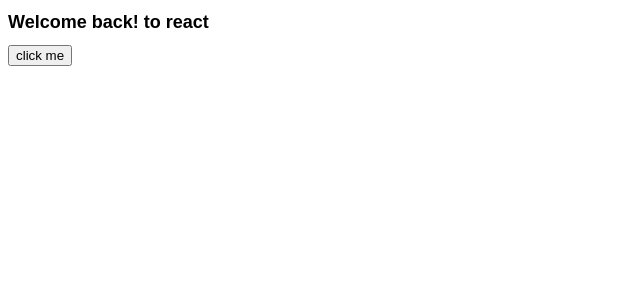
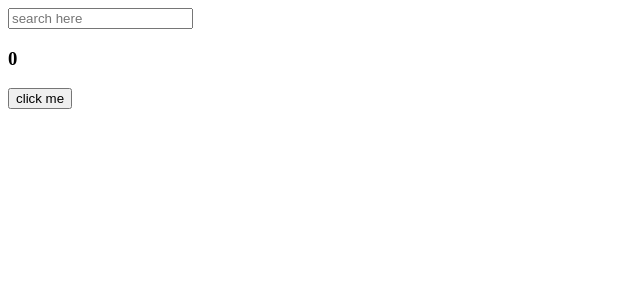
Before and after one commit to Woochang1132/react-app, a React (Create React App) app: page / in a window 1280 px wide. Shown: the top 300 px of the page, without its empty margins (0-640 px from the left). Built offline with nearby package versions, Linux system fonts and the light colour scheme.

Commit message:
react-app => useState의 의미

```diff
--- a/src/App.js
+++ b/src/App.js
@@ -1,16 +1,32 @@
-import styles from "./App.module.css";
 import { useState, useEffect } from "react";
 
 function App() {
+  console.log("i run all the time");
   const [counter, setValue] = useState(0);
+  const [keyword, setKeyword] = useState("");
   const onClick = () => setValue((prev) => prev + 1);
-  console.log("i run all the time");
+  const onChange = (event) => setKeyword(event.target.value);
   useEffect(() => {
     console.log("CALL THE API...  ");
   }, []);
+  useEffect(() => {
+    if (keyword !== "") {
+      console.log("SEARCH FOR", keyword);
+    }
+  }, [keyword]);
+  useEffect(() => {
+    console.log("I run when keyword & counter change");
+    // 2개의 keyword중 하나만 바뀌어도 해당 코드 실행될 수 있도록 설정
+  }, [keyword, counter]);
   return (
     <div>
-      <h1 className={styles.title}>Welcome back! to react</h1>
+      <input
+        value={keyword}
+        onChange={onChange}
+        type="text"
+        placeholder="search here"
+      />
+      <h3>{counter}</h3>
       <button onClick={onClick}>click me</button>
     </div>
   );
```
